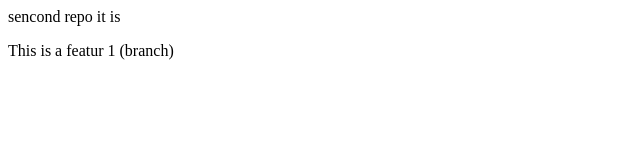
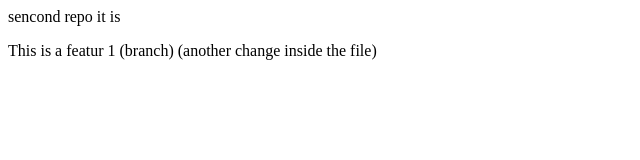
Before and after one commit to Kusal-repo/secondone, a plain HTML site: page index.html in a window 1280 px wide. Shown: the whole page, without its empty margins (0-640 px from the left). Drawn offline with Linux system fonts and the light colour scheme.

Commit message:
changed inside the files .

```diff
--- a/index.html
+++ b/index.html
@@ -1,2 +1,2 @@
 <p>sencond repo it is</p>
-<p>This is a featur 1 (branch)</p>
+<p>This is a featur 1 (branch) (another change inside the file)</p>
```
